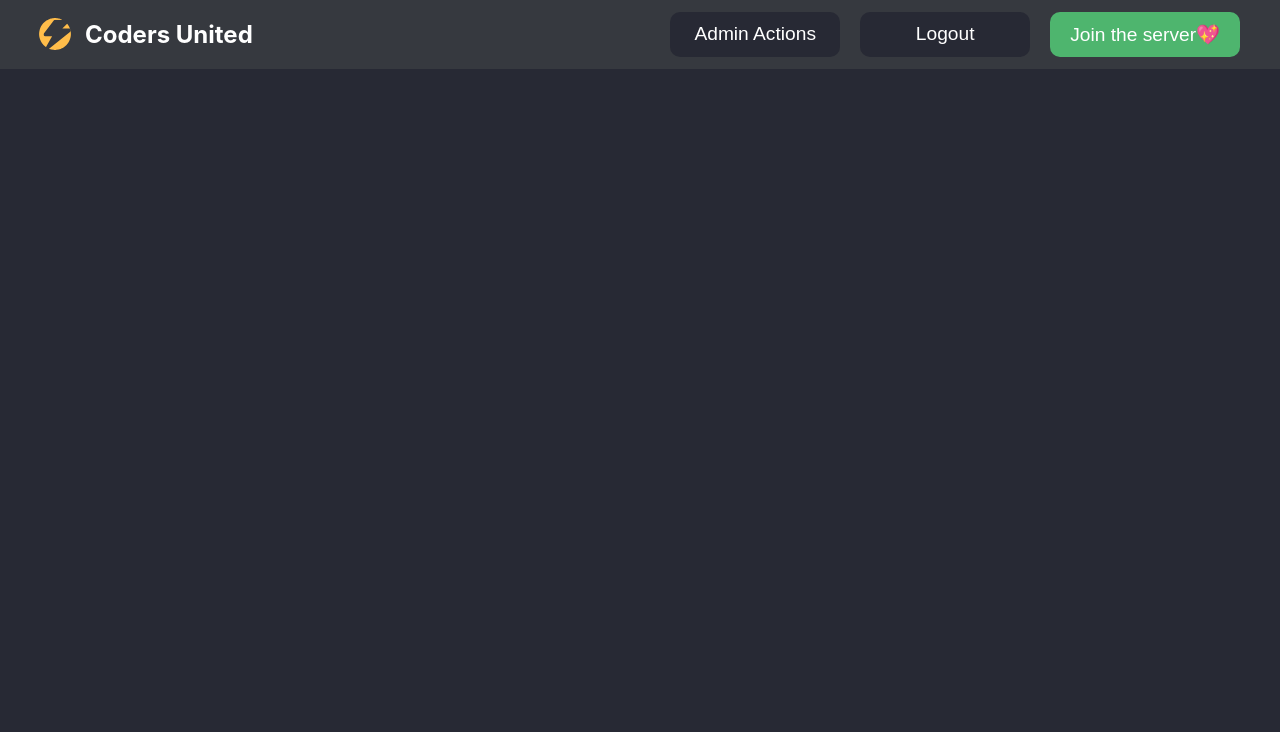
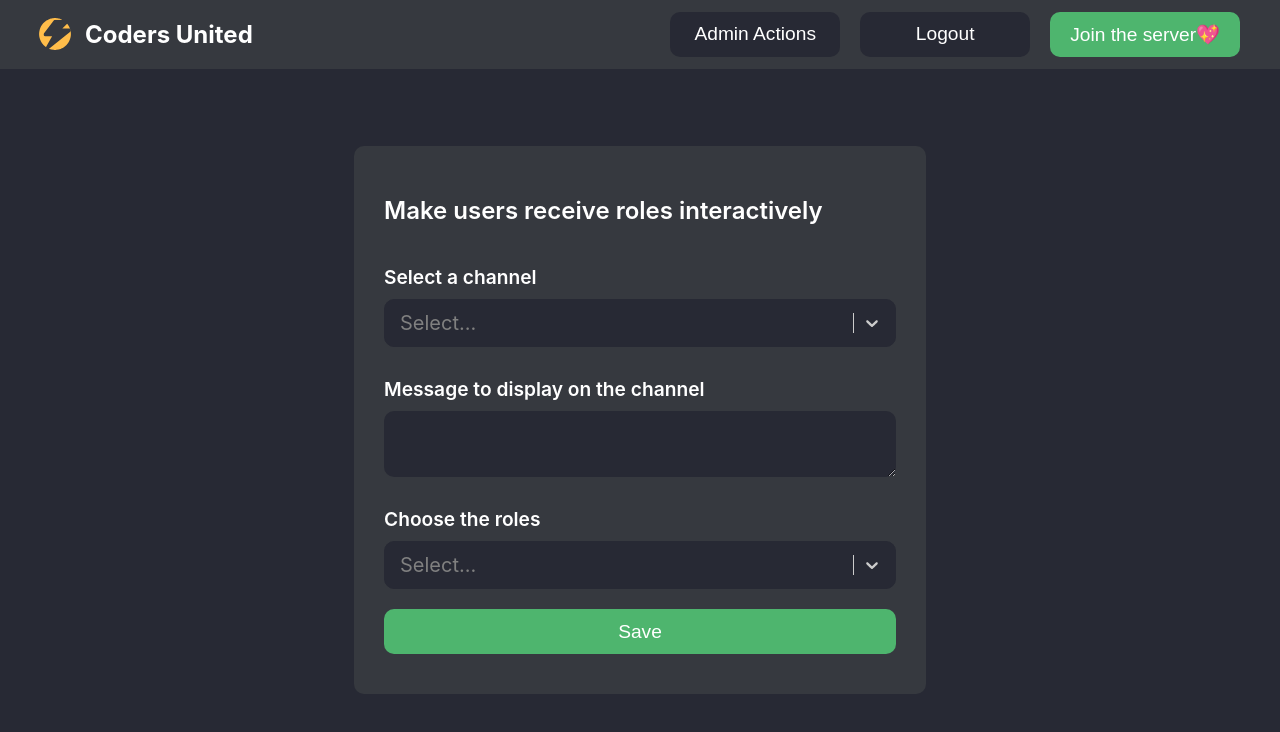
Before and after one commit to aslamcodes/Coders-United, a React (Create React App) app in the folder coders-united-interface/: page /admin/roles in a window 1280 px wide. Shown: the top 732 px of the page. Built offline with nearby package versions, Linux system fonts and the light colour scheme; no server answers; sample sign-in values are in the browser's storage.

Commit message:
Roles selector form

```diff
--- a/coders-united-interface/src/Components/UI/Roles.tsx
+++ b/coders-united-interface/src/Components/UI/Roles.tsx
@@ -1,6 +1,75 @@
-import React from "react";
-import { SendMessageForm } from "./SendMessageForm";
+import React, { useState } from "react";
+import { useAuthContext } from "../../Context/Authentication/AuthContext";
+import useAxiosWithCallback from "../../hooks/useAxiosWithCallback";
+import useChannels from "../../hooks/useChannels";
+import useRoles from "../../hooks/useRoles";
+import { getOptionsFor } from "../../utils/utils";
+import { Button } from "./Button";
+import Form from "./Form";
 
 export const Roles = () => {
-  return <div></div>;
+  const { roles } = useRoles();
+  const { channels } = useChannels();
+  const { fetchData: sendData } = useAxiosWithCallback();
+  const { user } = useAuthContext();
+  const [message, setMessage] = useState("");
+  const [selectedRoles, setSelectedRoles] = useState([]);
+  const [selectedChannel, setSelectedChannel] = useState("");
+  const messageChangeHandler = (e) => {
+    setMessage(e.target.value);
+  };
+
+  const onRoleSelectHandler = (roles) => {
+    setSelectedRoles(roles);
+  };
+
+  const onChannelChangeHandler = ({ value }) => {
+    setSelectedChannel(value);
+  };
+  const onSubmitHandler = async (e) => {
+    e.preventDefault();
+    const messageObject = {
+      message,
+      channelId: selectedChannel,
+      roles: selectedRoles,
+    };
+    await sendData({
+      url: "/channels/role-menu",
+      method: "POST",
+      data: messageObject,
+      headers: {
+        "Content-Type": "application/json",
+        Authorization: "Bearer " + user.token,
+      },
+    });
+  };
+  return (
+    <Form onSubmit={onSubmitHandler}>
+      <Form.Group>
+        <Form.Title>Make users receive roles interactively</Form.Title>
+      </Form.Group>
+      <Form.Group>
+        <Form.Label>Select a channel</Form.Label>
+        <Form.Select
+          onChange={onChannelChangeHandler}
+          options={getOptionsFor(channels)}
+        />
+      </Form.Group>
+      <Form.Group>
+        <Form.Label>Message to display on the channel</Form.Label>
+        <Form.TextArea value={message} onChange={messageChangeHandler} />
+      </Form.Group>
+      <Form.Group>
+        <Form.Label>Choose the roles</Form.Label>
+        <Form.Select
+          options={getOptionsFor(roles)}
+          onChange={onRoleSelectHandler}
+          isMulti
+        />
+      </Form.Group>
+      <Form.Group>
+        <Button type="submit">Save</Button>
+      </Form.Group>
+    </Form>
+  );
 };
--- /dev/null
+++ b/coders-united-interface/src/hooks/useRoles.ts
@@ -0,0 +1,29 @@
+import { useEffect, useState } from "react";
+import { useAuthContext } from "../Context/Authentication/AuthContext";
+import useAxiosWithCallback from "./useAxiosWithCallback";
+
+export default function useRoles() {
+  const { isLoading, fetchData: fetch, error } = useAxiosWithCallback();
+  const [roles, setRoles] = useState([]);
+  const { user } = useAuthContext();
+
+  useEffect(() => {
+    const applyRoles = (roles) => {
+      setRoles(roles);
+    };
+    const fetchChannels = async () => {
+      await fetch(
+        {
+          url: "/channels/role-menu",
+          headers: {
+            Authorization: "Bearer " + user.token,
+          },
+        },
+        applyRoles
+      );
+    };
+    fetchChannels();
+  }, [user, fetch]);
+
+  return { isLoading, error, roles };
+}
```
